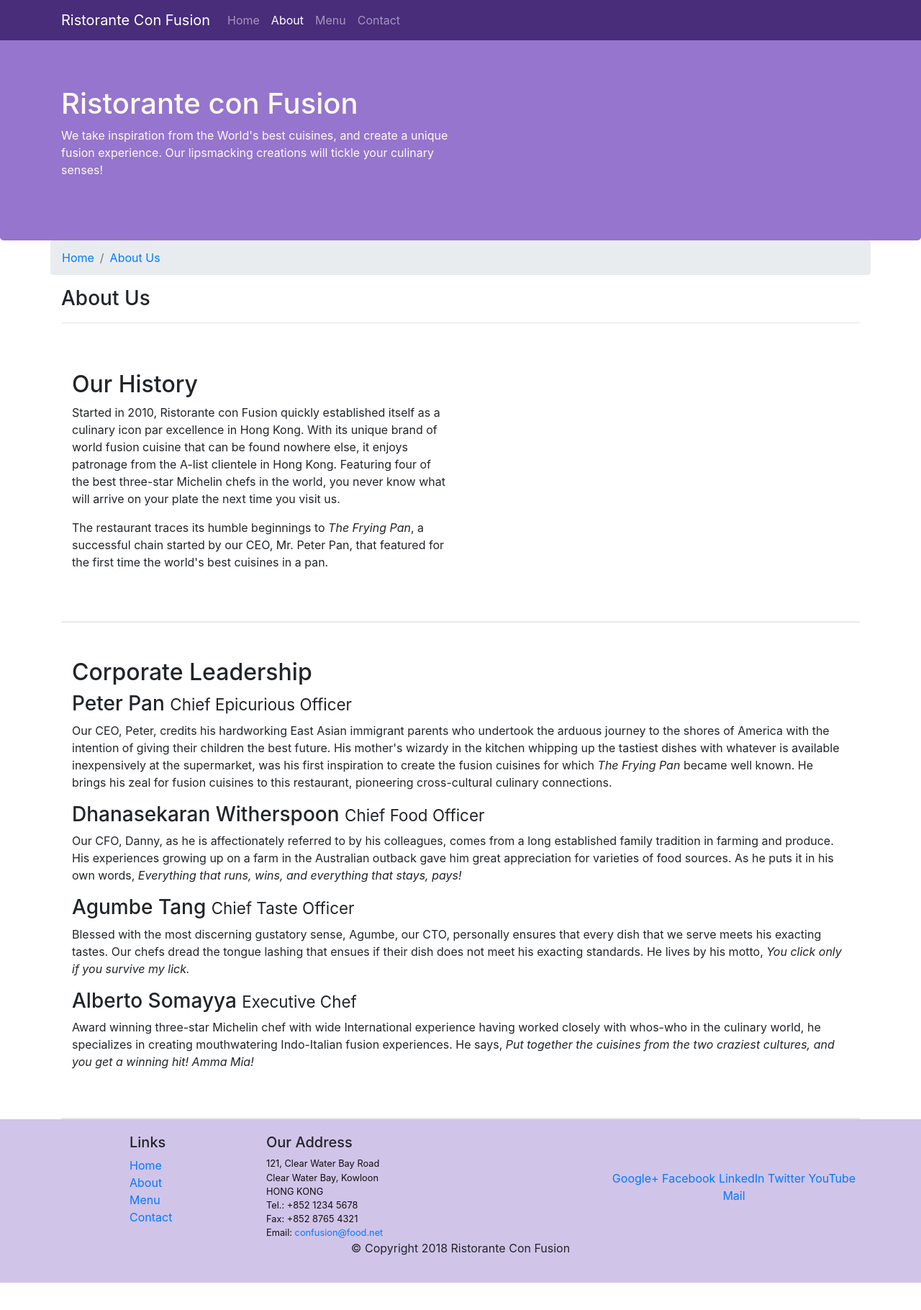
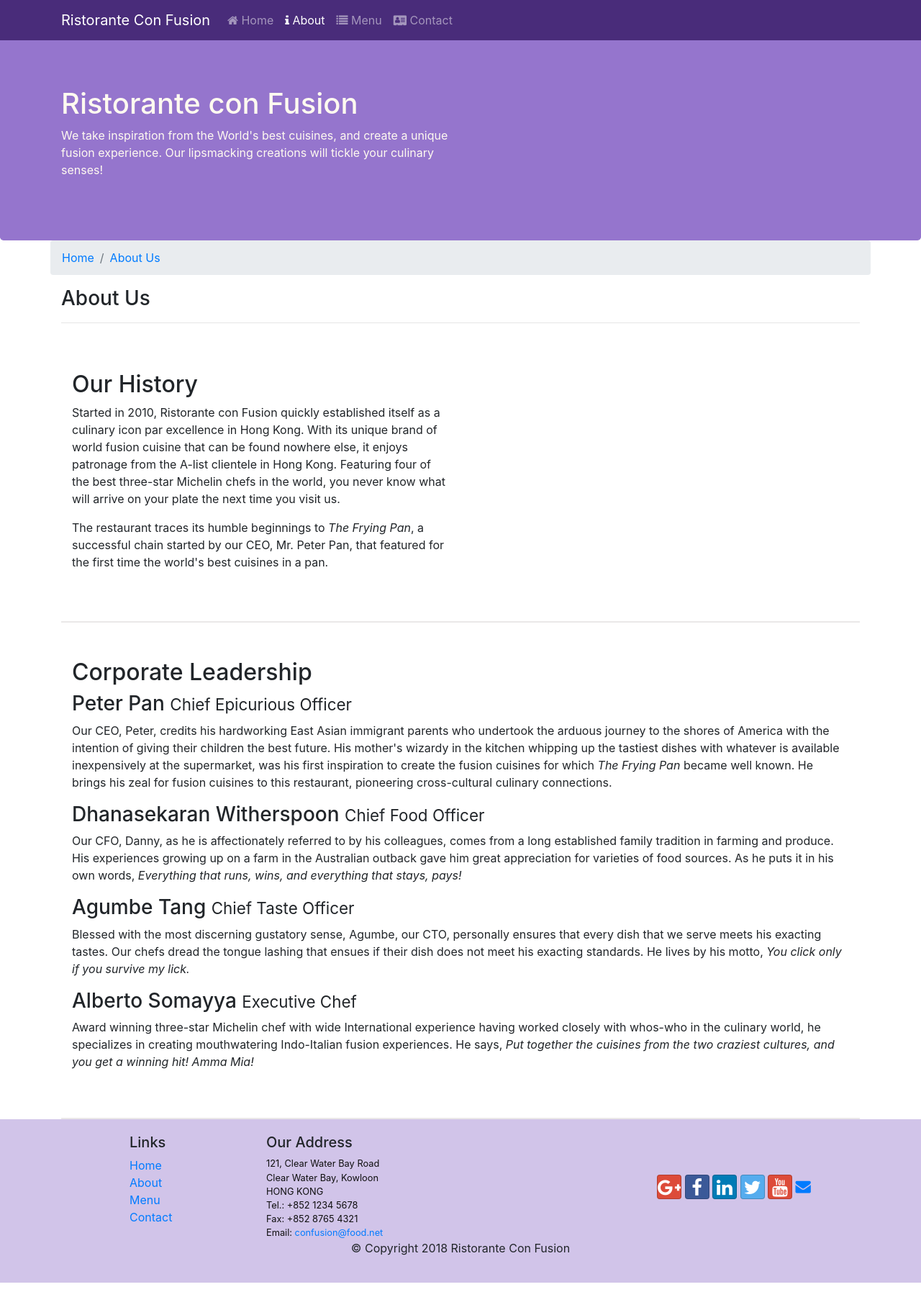
Before and after one commit to veena-02/CourseraBootstrap, a website: page conFusion/aboutus.html in a window 1280 px wide. Shown: the whole page at 72% size. Drawn offline with nearby package versions, Linux system fonts and the light colour scheme.

Commit message:
font awesome and bootstrap social icons added

```diff
--- a/conFusion/aboutus.html
+++ b/conFusion/aboutus.html
@@ -11,6 +11,10 @@
     <link rel="stylesheet" href="node_modules/bootstrap/dist/css/bootstrap.min.css">
     <link rel="stylesheet" href="/css/styles.css">
 
+    <!--Font Awesome and Bootstrap social -->
+    <link rel="stylesheet" href="node_modules/font-awesome/css/font-awesome.min.css">
+    <link rel="stylesheet" href="node_modules/bootstrap-social/bootstrap-social.css">
+
 </head>
 
 <body>
@@ -23,10 +27,30 @@
             <a class="navbar-brand" href="#">Ristorante Con Fusion</a>
             <div class="collapse navbar-collapse" id="Navbar">
                 <ul class="navbar-nav mr-auto">
-                    <li class="nav-item"><a class="nav-link" href="./index.html">Home</a></li>
-                    <li class="nav-item active"><a class="nav-link" href="#">About</a></li>
-                    <li class="nav-item"><a class="nav-link" href="#">Menu</a></li>
-                    <li class="nav-item"><a class="nav-link" href="#">Contact</a></li>
+                    <li class="nav-item">
+                        <a class="nav-link" href="./index.html">
+                            <span class="fa fa-home"></span>
+                            Home
+                        </a>
+                    </li>
+                    <li class="nav-item active">
+                        <a class="nav-link" href="/aboutus.html">
+                            <span class="fa fa-info"></span>
+                            About
+                        </a>
+                    </li>
+                    <li class="nav-item">
+                        <a class="nav-link" href="#">
+                            <span class="fa fa-list"></span>
+                            Menu
+                        </a>
+                    </li>
+                    <li class="nav-item">
+                        <a class="nav-link" href="#">
+                            <span class="fa fa-address-card"></span>
+                            Contact
+                        </a>
+                    </li>
                 </ul>
             </div>
         </div>
@@ -106,14 +130,14 @@
 		              Email: <a href="mailto:confusion@food.net">confusion@food.net</a>
 		           </address>
                 </div>
-                <div class="col-12 col-sm-4 align-self-center">
+                <div class="col-12 col-sm-4 align-self-center link_padding">
                     <div class="text-center">
-                        <a href="http://google.com/+">Google+</a>
-                        <a href="http://www.facebook.com/profile.php?id=">Facebook</a>
-                        <a href="http://www.linkedin.com/in/">LinkedIn</a>
-                        <a href="http://twitter.com/">Twitter</a>
-                        <a href="http://youtube.com/">YouTube</a>
-                        <a href="mailto:">Mail</a>
+                        <a class="btn btn-social-icon btn-google" href="http://google.com/+"><i class="fa fa-google-plus fa-lg"></i></a>
+                        <a class="btn btn-social-icon btn-facebook" href="http://www.facebook.com/profile.php?id="><i class="fa fa-facebook fa-lg"></i></a>
+                        <a class="btn btn-social-icon btn-linkedin" href="http://www.linkedin.com/in/"><i class="fa fa-linkedin fa-lg"></i></a>
+                        <a class="btn btn-social-icon btn-twitter" href="http://twitter.com/"><i class="fa fa-twitter fa-lg"></i></a>
+                        <a class="btn btn-social-icon btn-google" href="http://www.youtube.com/"><i class="fa fa-youtube fa-lg"></i></a>
+                        <a  href="mailto:sakshipharma2011@gmail.com"><i class="fa fa-envelope fa-lg "></i></a>
                     </div>
                 </div>
            </div>
@@ -127,7 +151,7 @@
     <!-- jQuery first, then Popper js, then Bootstrap JS. -->
     <script src="node_modules/jquery/dist/jquery.slim.min.js"></script>
     <script src="node_modules/popper.js/dist/umd/popper.min.js"></script>
-    <script src="node_modules/jquery/dist/js/bootstrap.min.js"></script>
+    <script src="node_modules/bootstrap/dist/js/bootstrap.min.js"></script>
 
 </body>
 
--- a/conFusion/css/styles.css
+++ b/conFusion/css/styles.css
@@ -31,3 +31,6 @@ body{
 .navbar-dark{
     background-color: #492c7a;
 }
+.link_padding{
+    padding: 13px 0px;
+}
--- a/conFusion/package.json
+++ b/conFusion/package.json
@@ -15,6 +15,8 @@
   },
   "dependencies": {
     "bootstrap": "^4.0.0",
+    "bootstrap-social": "^5.1.1",
+    "font-awesome": "^4.7.0",
     "jquery": "^3.3.1",
     "popper.js": "^1.12.9"
   }
```
Also changed, not shown: conFusion/index.html (+35 -11 lines), 1 other file.
